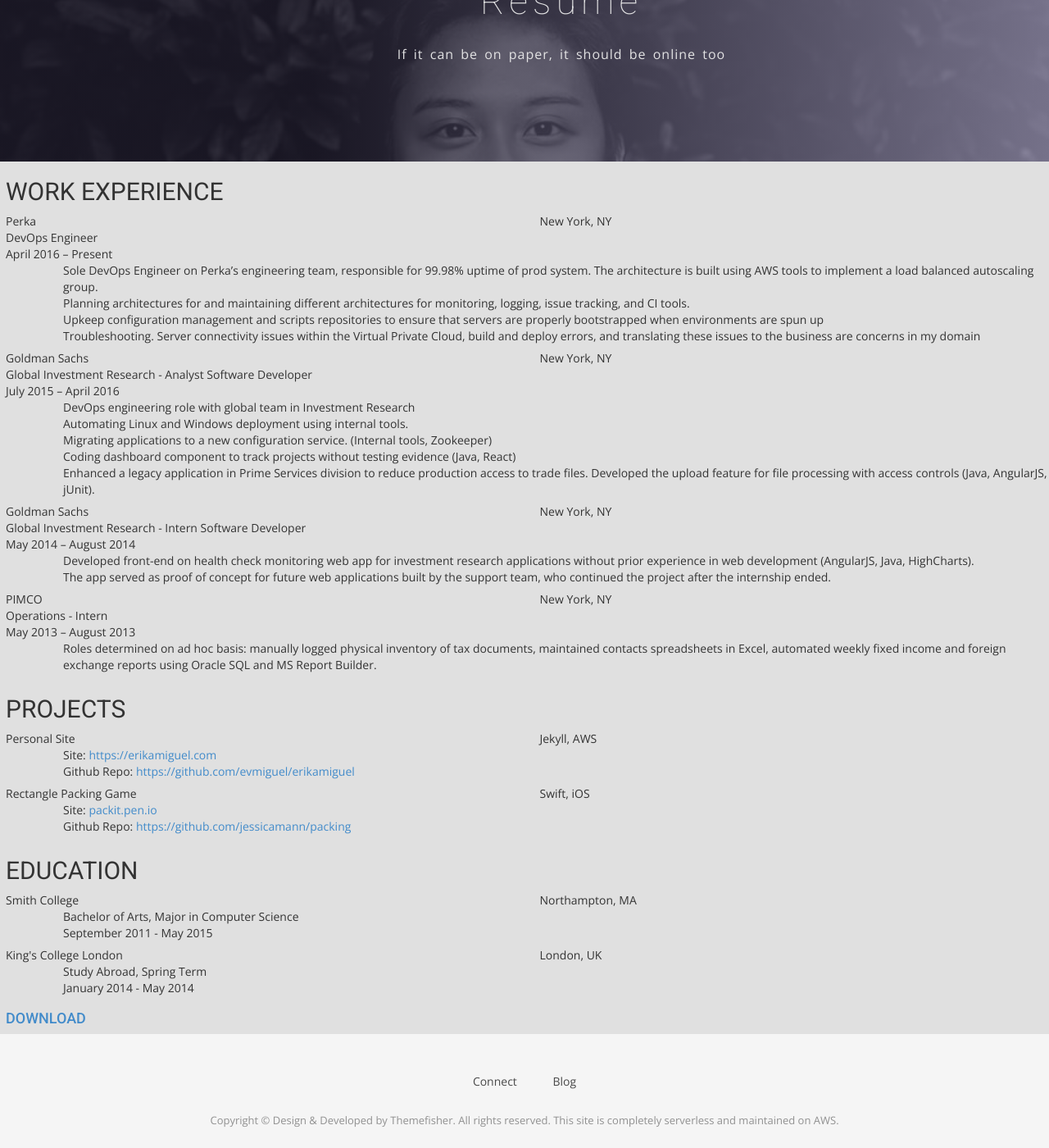
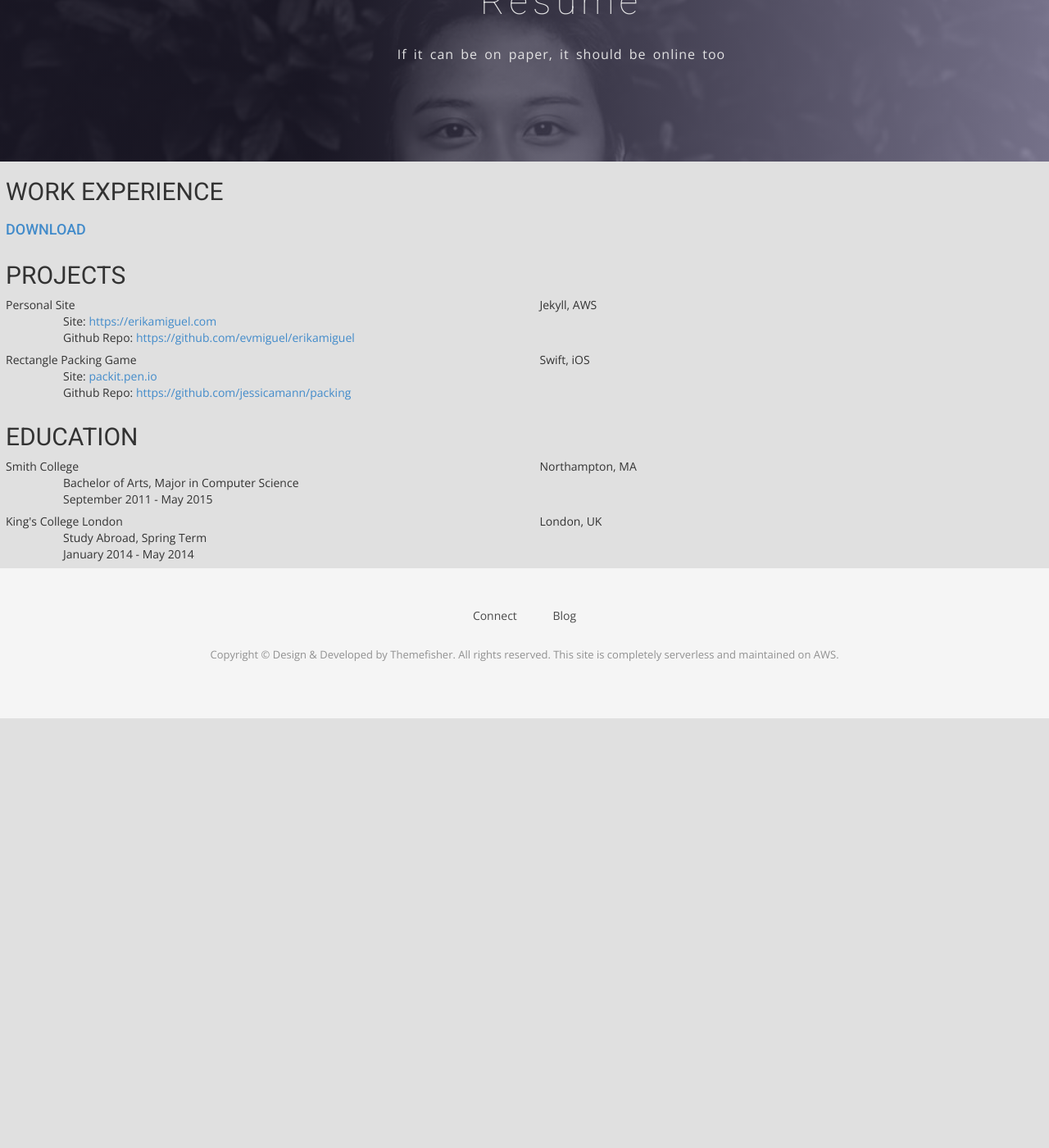
Before and after one commit to evmiguel/erikamiguel, a Jekyll site: the page built from erikamiguel.com/cv.html, in a window 1280 px wide and 1400 px high, scrolled down 263 px. Shown: the whole window at 82% size. Built offline with Jekyll 4.4.1, drawn with Linux system fonts in a browser that asks for light colours; nearby versions of some CDN libraries; some web fonts are replaced; after the commit the page ends 1139 px from its top, so only the background shows below that.

Commit message:
resume updates

```diff
--- a/erikamiguel.com/cv.html
+++ b/erikamiguel.com/cv.html
@@ -22,85 +22,9 @@ permalink: /cv/
     <div class="row">
         <div class="col-md-12">
             <h2>WORK EXPERIENCE</h2>
-            <ul>
-                <div class="row">
-                    <div class="col-md-12">
-                        <li>
-                            <div class="row">
-                                <div class="col-md-6">Perka</div>
-                                <div class="col-md-6">New York, NY</div>
-                            </div>
-                        </li>
-                        <li>DevOps Engineer</li>
-                        <li>April 2016 – Present</li>
-                        <li>
-                            <ul class="experience">
-                                <li>Sole DevOps Engineer on Perka’s engineering team, responsible for 99.98% uptime of prod system. The architecture is built using AWS tools to implement a load balanced autoscaling group.</li>
-                                <li>Planning architectures for and maintaining different architectures for monitoring, logging, issue tracking, and CI tools.</li>
-                                <li>Upkeep configuration management and scripts repositories to ensure that servers are properly bootstrapped when environments are spun up</li>
-                                <li>Troubleshooting. Server connectivity issues within the Virtual Private Cloud, build and deploy errors, and translating these issues to the business are concerns in my domain</li>
-                            </ul>
-                        </li>
-                    </div>
-                </div>
-                <div class="row">
-                    <div class="col-md-12">
-                        <li>
-                            <div class="row">
-                                <div class="col-md-6">Goldman Sachs</div>
-                                <div class="col-md-6">New York, NY</div>
-                            </div>
-                        </li>
-                        <li>Global Investment Research - Analyst Software Developer</li>
-                        <li>July 2015 – April 2016</li>
-                        <li>
-                            <ul class="experience">
-                                <li>DevOps engineering role with global team in Investment Research</li>
-                                <li>Automating Linux and Windows deployment using internal tools.</li>
-                                <li>Migrating applications to a new configuration service. (Internal tools, Zookeeper)</li>
-                                <li>Coding dashboard component to track projects without testing evidence (Java, React)</li>
-                                <li>Enhanced a legacy application in Prime Services division to reduce production access to trade files. Developed the upload feature for file processing with access controls (Java, AngularJS, jUnit).
-                                </li>
-                            </ul>
-                        </li>
-                    </div>
-                </div>
-               <div class="row">
-                    <div class="col-md-12">
-                        <li>
-                            <div class="row">
-                                <div class="col-md-6">Goldman Sachs</div>
-                                <div class="col-md-6">New York, NY</div>
-                            </div>
-                        </li>
-                        <li>Global Investment Research - Intern Software Developer</li>
-                        <li>May 2014 – August 2014</li>
-                        <li>
-                            <ul class="experience">
-                                <li>Developed front-end on health check monitoring web app for investment research applications without prior experience in web development (AngularJS, Java, HighCharts).</li>
-                                <li>The app served as proof of concept for future web applications built by the support team, who continued the project after the internship ended.</li>
-                            </ul>
-                        </li>
-                    </div>
-                </div>
-               <div class="row">
-                    <div class="col-md-12">
-                        <li>
-                            <div class="row">
-                                <div class="col-md-6">PIMCO</div>
-                                <div class="col-md-6">New York, NY</div>
-                            </div>
-                        </li>
-                        <li>Operations - Intern</li>
-                        <li>May 2013 – August 2013</li>
-                        <li>
-                            <ul class="experience">
-                                <li>Roles determined on ad hoc basis: manually logged physical inventory of tax documents, maintained contacts spreadsheets in Excel, automated weekly fixed income and foreign exchange reports using Oracle SQL and MS Report Builder.</li>
-                            </ul>
-                        </li>
-                    </div>
-                </div>
-            </ul>
+	</div>
+        <div class="col-md-12">
+            <h4> <a href="/resume/E_Miguel_Resume_08252017.pdf" target="_blank">DOWNLOAD</a></h4>
         </div>
     </div>
     <div class="row">
@@ -177,9 +101,4 @@ permalink: /cv/
             </ul>
         </div>
     </div>
-    <div class="row">
-        <div class="col-md-12">
-            <h4> <a href="/resume/E_Miguel_Resume_03122017.pdf" target="_blank">DOWNLOAD</a></h4>
-        </div>
-    </div>
 </section>
```
Also changed, not shown: 1 other file.
